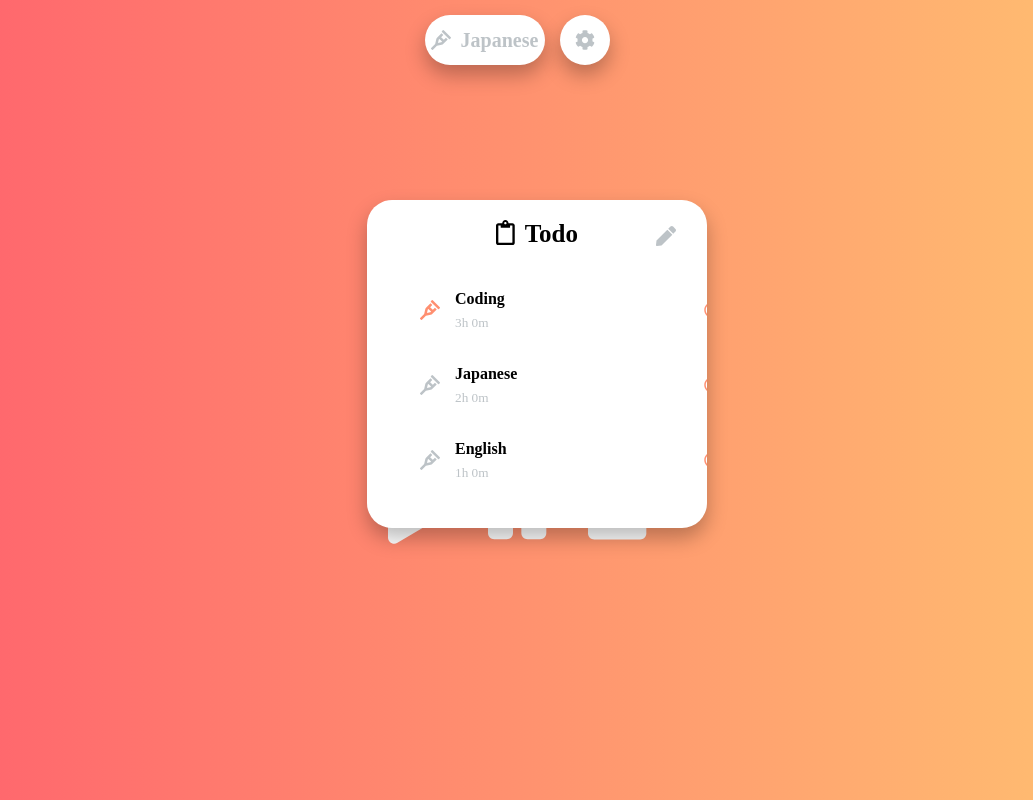
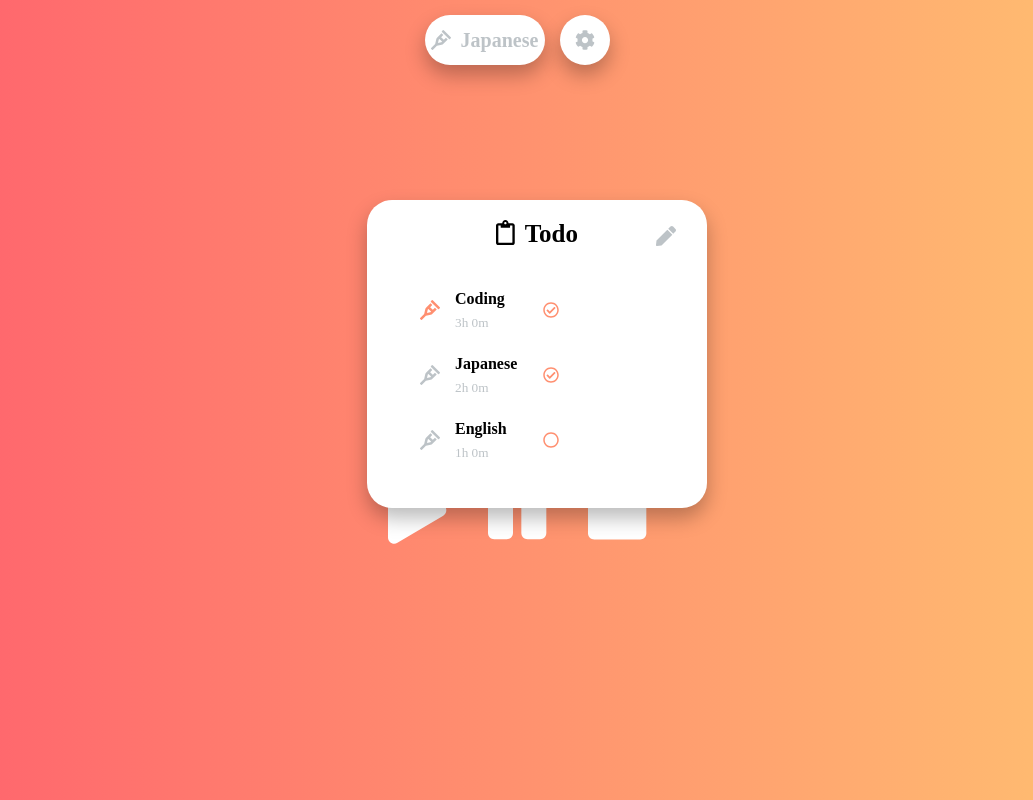
Before and after one commit to Kwon770/focus-timer, a React (Create React App) app: page / in a window 1280 px wide. Shown: the whole page, without its empty margins (123-1156 px from the left). Built offline with nearby package versions, Linux system fonts and the light colour scheme; what typography would draw is missing.

Commit message:
feat: Add animation during adding new todo column

```diff
--- a/package.json
+++ b/package.json
@@ -14,6 +14,7 @@
     "react": "^16.13.0",
     "react-circular-progressbar": "^2.0.3",
     "react-dom": "^16.13.0",
+    "react-flip-move": "^3.0.4",
     "react-minimal-pie-chart": "^7.0.0",
     "react-scripts": "3.4.0",
     "styled-components": "^5.0.1",
--- a/src/components/ToDos/AddToDo.js
+++ /dev/null
@@ -1,83 +0,0 @@
-import React, { useState } from "react";
-import styled from "styled-components";
-import { FontAwesomeIcon } from "@fortawesome/react-fontawesome";
-import { faPlus } from "@fortawesome/free-solid-svg-icons";
-
-export default function AddToDo(props) {
-  const [isInput, setIsInput] = useState(false);
-  const [input, setInput] = useState("");
-
-  const toggleInputAdd = (_input) => {
-    if (_input === null || _input.trim() === "") {
-      setIsInput(false);
-      setInput("");
-    } else {
-      setIsInput(true);
-      setInput(_input);
-    }
-  };
-
-  const tryAdding = () => {
-    if (isInput) {
-      props.addToDo(input);
-      setInput("");
-    }
-  };
-
-  return (
-    <List_Element>
-      <Element_Container>
-        <Progress_Icon isInput={isInput} onClick={tryAdding}>
-          <FontAwesomeIcon
-            icon={faPlus}
-            style={{ marginRight: 15, fontSize: 20 }}
-          />
-        </Progress_Icon>
-        <Add_Input
-          placeholder="Click to Add ToDo"
-          value={input}
-          onInput={(e) => toggleInputAdd(e.target.value)}
-        />
-      </Element_Container>
-    </List_Element>
-  );
-}
-
-const Element_Container = styled.div`
-  display: flex;
-  align-items: center;
-  justify-content: center;
-`;
-
-const Add_Input = styled.input`
-  border: none;
-  padding-bottom: 3px;
-  height: 30px;
-  width: 180px;
-  color: ${(props) => props.theme.panelFontColor};
-  font-size: 17px;
-  font-weight: 700;
-  background-color: ${(props) => props.theme.panelBgColor};
-  ::placeholder {
-    color: ${(props) => props.theme.disColor};
-    font-size: 17px;
-    font-weight: 700;
-  }
-  &:focus {
-    outline: none;
-  }
-`;
-
-const Progress_Icon = styled.div`
-  color: ${(props) =>
-    props.isInput ? props.theme.hlColor : props.theme.disColor};
-`;
-
-const List_Element = styled.li`
-  margin: 10px 0px;
-  padding: 0px 13px;
-  display: flex;
-  align-items: center;
-  justify-content: space-between;
-  width: 100%;
-`;
--- a/src/components/ToDos/ToDosPanel.js
+++ b/src/components/ToDos/ToDosPanel.js
@@ -1,5 +1,6 @@
-import React from "react";
+import React, { forwardRef, useState } from "react";
 import styled from "styled-components";
+import FlipMove from "react-flip-move";
 import { FontAwesomeIcon } from "@fortawesome/react-fontawesome";
 import { faPen, faCrutch, faPlus } from "@fortawesome/free-solid-svg-icons";
 import {
@@ -7,22 +8,78 @@ import {
   faCircle,
   faCheckCircle,
 } from "@fortawesome/free-regular-svg-icons";
-import AddToDo from "./AddToDo";
 
 export default function ToDosPanel(props) {
-  const {
-    isEdit,
-    toDos,
-    toggleEditMode,
-    toggleInputAdd,
-    addTodo,
-    setCurDo,
-  } = props;
+  const { isEdit, toDos, toggleEditMode, addToDo, setCurDo } = props;
+
   const ConvertToTimeFormat = (time) => {
     const hour = time / 60;
     const min = time % 60;
     return `${hour}h ${min}m`;
   };
+  const [isInput, setIsInput] = useState(false);
+  const [input, setInput] = useState("");
+
+  const toggleInputAdd = (_input) => {
+    if (_input === null || _input.trim() === "") {
+      setIsInput(false);
+      setInput("");
+    } else {
+      setIsInput(true);
+      setInput(_input);
+    }
+  };
+
+  const tryAdding = () => {
+    if (isInput) {
+      addToDo(input);
+      setInput("");
+      setIsInput(false);
+    }
+  };
+
+  const AddingColumn = forwardRef((props, ref) => (
+    <List_Element ref={ref}>
+      <Element_Container>
+        <Progress_Icon isInput={isInput} onClick={tryAdding}>
+          <FontAwesomeIcon
+            icon={faPlus}
+            style={{ marginRight: 15, fontSize: 20 }}
+          />
+        </Progress_Icon>
+        <Add_Input
+          placeholder="Click to Add ToDo"
+          value={input}
+          onInput={(e) => toggleInputAdd(e.target.value)}
+        />
+      </Element_Container>
+    </List_Element>
+  ));
+
+  const ToDoColumn = forwardRef((props, ref) => (
+    <List_Element ref={ref}>
+      <Element_Container>
+        <Progress_Icon isSelected={props.isSelected}>
+          <FontAwesomeIcon
+            icon={faCrutch}
+            style={{ marginRight: 15, fontSize: 20 }}
+          />
+        </Progress_Icon>
+        <Information_Container>
+          <ToDo_Title>{props.name}</ToDo_Title>
+          <ToDo_Time>{ConvertToTimeFormat(props.time)}</ToDo_Time>
+        </Information_Container>
+      </Element_Container>
+      <Progress_Button>
+        {props.isDone ? (
+          <FontAwesomeIcon icon={faCheckCircle} />
+        ) : (
+          <FontAwesomeIcon icon={faCircle} />
+        )}
+      </Progress_Button>
+    </List_Element>
+  ));
+
   return (
     <Panel>
       <Title_Container>
@@ -33,39 +90,38 @@ export default function ToDosPanel(props) {
         <FontAwesomeIcon icon={faPen} />
       </Edit_Button>
       <List_Conatiner>
-        {toDos.map((toDo) => {
-          if (toDo.isButton) {
-            return <AddToDo addToDo={props.addToDo} />;
-          } else {
-            return (
-              <List_Element>
-                <Element_Container>
-                  <Progress_Icon isSelected={toDo.isSelected}>
-                    <FontAwesomeIcon
-                      icon={faCrutch}
-                      style={{ marginRight: 15, fontSize: 20 }}
-                    />
-                  </Progress_Icon>
-                  <Information_Container>
-                    <ToDo_Title>{toDo.name}</ToDo_Title>
-                    <ToDo_Time>{ConvertToTimeFormat(toDo.time)}</ToDo_Time>
-                  </Information_Container>
-                </Element_Container>
-                <Progress_Button>
-                  {toDo.isDone ? (
-                    <FontAwesomeIcon icon={faCheckCircle} />
-                  ) : (
-                    <FontAwesomeIcon icon={faCircle} />
-                  )}
-                </Progress_Button>
-              </List_Element>
-            );
-          }
-        })}
+        <FlipMove enterAnimation="fade" leaveAnimation="fade">
+          {toDos.map((toDo) => {
+            if (toDo.isButton) {
+              return <AddingColumn key={toDo.key} />;
+            } else {
+              return <ToDoColumn key={toDo.key} {...toDo} />;
+            }
+          })}
+        </FlipMove>
       </List_Conatiner>
     </Panel>
   );
 }
+
+const Add_Input = styled.input`
+  border: none;
+  padding-bottom: 3px;
+  height: 30px;
+  width: 180px;
+  color: ${(props) => props.theme.panelFontColor};
+  font-size: 17px;
+  font-weight: 700;
+  background-color: ${(props) => props.theme.panelBgColor};
+  ::placeholder {
+    color: ${(props) => props.theme.disColor};
+    font-size: 17px;
+    font-weight: 700;
+  }
+  &:focus {
+    outline: none;
+  }
+`;
 
 const Element_Container = styled.div`
   display: flex;
--- a/src/components/ToDos/index.js
+++ b/src/components/ToDos/index.js
@@ -6,6 +6,7 @@ export default class ToDosPresenter extends React.Component {
   state = {
     toDos: [
       {
+        key: 1,
         isButton: false,
         isSelected: true,
         name: "Coding",
@@ -13,6 +14,7 @@ export default class ToDosPresenter extends React.Component {
         isDone: true,
       },
       {
+        key: 12,
         isButton: false,
         isSelected: false,
         name: "Japanese",
@@ -20,6 +22,7 @@ export default class ToDosPresenter extends React.Component {
         isDone: true,
       },
       {
+        key: 123,
         isButton: false,
         isSelected: false,
         name: "English",
@@ -30,9 +33,10 @@ export default class ToDosPresenter extends React.Component {
     isEdit: false,
   };
   addToDo = (name) => {
-    const newToDos = [];
+    let newToDos = [];
     this.state.toDos.map((toDo) => newToDos.push(toDo));
-    newToDos.push({
+    newToDos.splice(1, 0, {
+      key: Date.now(),
       isButton: false,
       isSelected: false,
       name: name,
@@ -41,18 +45,20 @@ export default class ToDosPresenter extends React.Component {
     });
     this.setState({ toDos: newToDos });
   };
-  toggleEditMode = () => {
+  toggleEditMode = async () => {
     let newToDos = [];
     if (this.state.isEdit) {
       this.state.toDos.map((toDo) => newToDos.push(toDo));
       newToDos.splice(0, 1);
     } else {
       newToDos.push({
+        key: 123456789,
         isButton: true,
       });
       this.state.toDos.map((toDo) => newToDos.push(toDo));
     }
-    this.setState({ toDos: newToDos, isEdit: !this.state.isEdit });
+    await this.setState({ toDos: newToDos, isEdit: !this.state.isEdit });
+    console.log(this.state.toDos);
   };
   render() {
     return (
```
Also changed, not shown: 1 other file (tests, documents, lock files or other folders).
